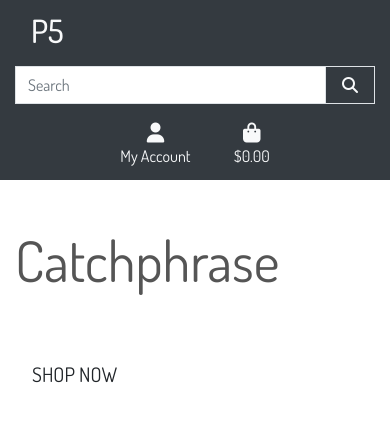
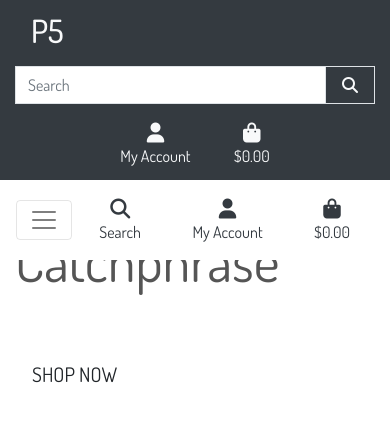
Before and after one commit to Faris-07/LowKey, a Django app: page / in a window 390 px wide. Shown: the top 422 px of the page. Run offline with Django 3.2, Linux system fonts and the light colour scheme; the visitor is signed in with stand-in values (Sample User, id 1); some libraries are stand-ins or nearby versions.

Commit message:
Added main-nav and mobile-top-header to base.html

```diff
--- a/templates/base.html
+++ b/templates/base.html
@@ -104,6 +104,15 @@
               </ul>
           </div>
       </div>
+      <div class="row bg-white">
+        <nav class="navbar navbar-expand-lg navbar-light w-100">
+            <button class="navbar-toggler" type="button" data-toggle="collapse" data-target="#main-nav" aria-controls="main-nav" aria-expanded="false" aria-label="Toggle navigation">
+                <span class="navbar-toggler-icon"></span>
+            </button>
+            {% include 'includes/mobile-top-header.html' %}
+            {% include 'includes/main-nav.html' %}
+        </nav>
+    </div>
   </header>
 
     {% if messages %}
--- /dev/null
+++ b/templates/includes/main-nav.html
@@ -0,0 +1,34 @@
+<div class="collapse navbar-collapse text-center" id="main-nav">
+    <ul class="navbar-nav w-auto mx-auto">
+        <li class="nav-item">
+            <a class="font-weight-bold nav-link text-dark mr-5" href="{% url 'home' %}">
+                Home
+            </a>
+        </li>
+
+        <li class="nav-item dropdown">
+            <a class="font-weight-bold nav-link text-dark mr-5" href="#" id="shop-link" data-toggle="dropdown" aria-haspopup="true" aria-expanded="false">
+                Shop
+            </a>
+            <div class="dropdown-menu border-0" aria-labelledby="clothing-link">
+                <a href="" class="dropdown-item"></a>
+                <a href="" class="dropdown-item"></a>
+                <a href="" class="dropdown-item"></a>
+                <a href="" class="dropdown-item"></a>
+                <a href="" class="dropdown-item"></a>
+            </div>
+        </li>
+
+        <li class="nav-item">
+            <a class="font-weight-bold nav-link text-dark mr-5" href="#">
+                About Us
+            </a>
+        </li>
+
+        <li class="nav-item">
+            <a class="font-weight-bold nav-link text-dark mr-5" href="#">
+                Contact
+            </a>
+        </li>
+    </ul>
+</div>
--- /dev/null
+++ b/templates/includes/mobile-top-header.html
@@ -0,0 +1,56 @@
+<li class="list-inline-item">
+    <a class="text-dark nav-link d-block d-lg-none" href="#" id="mobile-search" data-toggle="dropdown" aria-haspopup="true" aria-expanded="false">
+        <div class="text-center">
+            <div><i class="fas fa-search fa-lg"></i></div>
+            <p class="my-0">Search</p>
+        </div>
+    </a>
+    <div class="dropdown-menu border-0 w-100 p-3 rounded-0 my-0" aria-labelledby="mobile-search">
+        <form class="form" method="GET" action="">
+            <div class="input-group w-100">
+                <input class="form-control border rounded-0" type="text" name="q" placeholder="Search our site">
+                <div class="input-group-append">
+                    <button class="form-control form-control btn border rounded-0" type="submit">
+                        <span class="icon">
+                            <i class="fas fa-search"></i>
+                        </span>
+                    </button>
+                </div>
+            </div>
+        </form>
+    </div>
+</li>
+<li class="list-inline-item dropdown">
+    <a class="text-dark nav-link d-block d-lg-none" href="#" id="user-options" data-toggle="dropdown" aria-haspopup="true" aria-expanded="false">
+        <div class="text-center">
+            <div><i class="fas fa-user fa-lg"></i></div>
+            <p class="my-0">My Account</p>
+        </div>
+    </a>
+    <div class="dropdown-menu border-0" aria-labelledby="user-options">
+        {% if request.user.is_authenticated %}
+            {% if request.user.is_superuser %}
+                <a href="{% url 'account_logout' %}" class="dropdown-item">Product Management</a>
+            {% endif %}
+            <a href="{% url 'profile' %}" class="dropdown-item">My Profile</a>
+            <a href="{% url 'account_logout' %}" class="dropdown-item">Logout</a>
+        {% else %}
+            <a href="{% url 'account_signup' %}" class="dropdown-item">Register</a>
+            <a href="{% url 'account_login' %}" class="dropdown-item">Login</a>
+        {% endif %}
+    </div>
+</li>
+<li class="list-inline-item">
+    <a class="{% if grand_total %}text-primary font-weight-bold{% else %}text-dark{% endif %} nav-link d-block d-lg-none" href="">
+        <div class="text-center">
+            <div><i class="fas fa-shopping-bag fa-lg"></i></div>
+            <p class="my-0">
+                {% if grand_total %}
+                    ${{ grand_total|floatformat:2 }}
+                {% else %}
+                    $0.00
+                {% endif %}
+            </p>
+        </div>
+    </a>
+</li>
```
